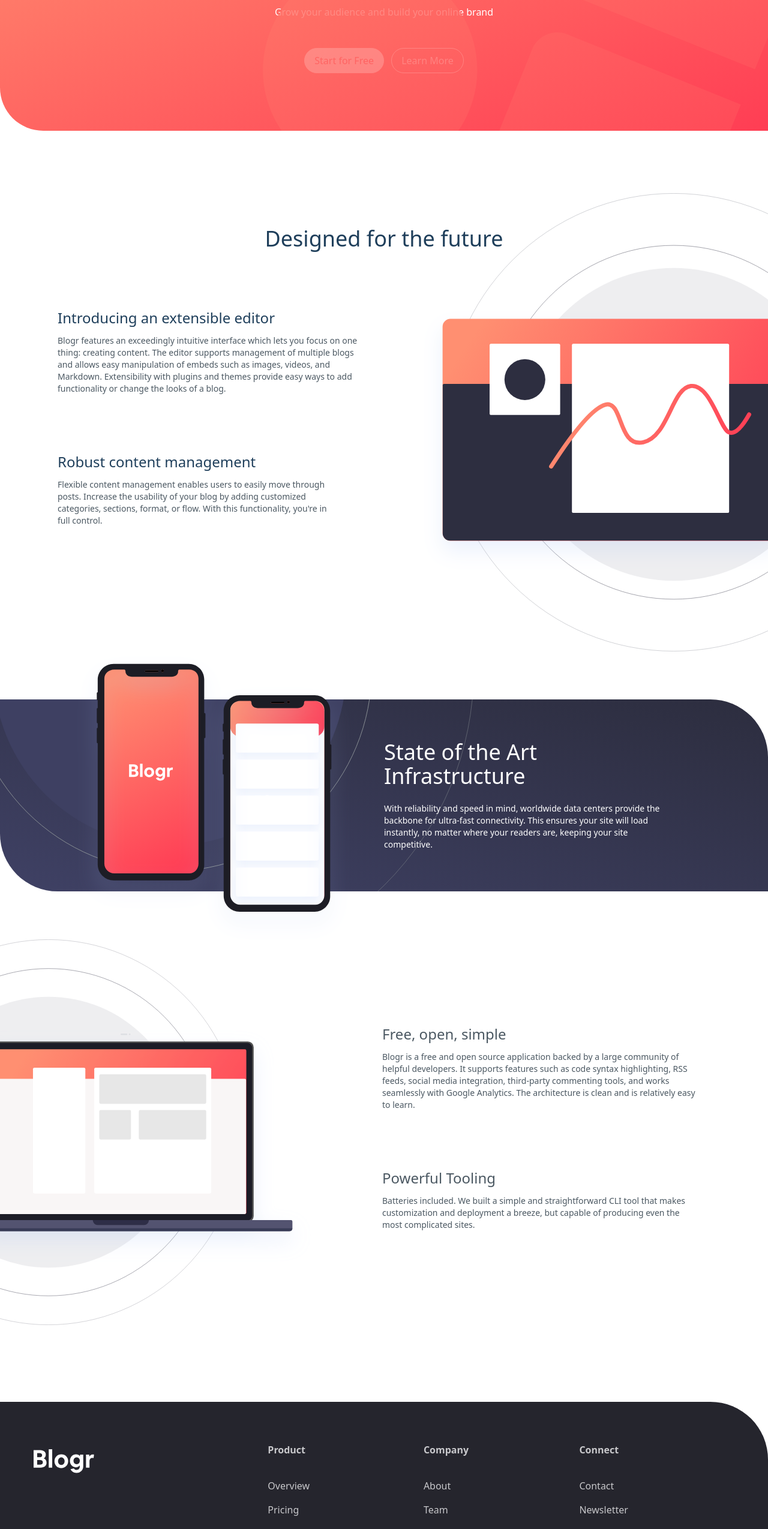
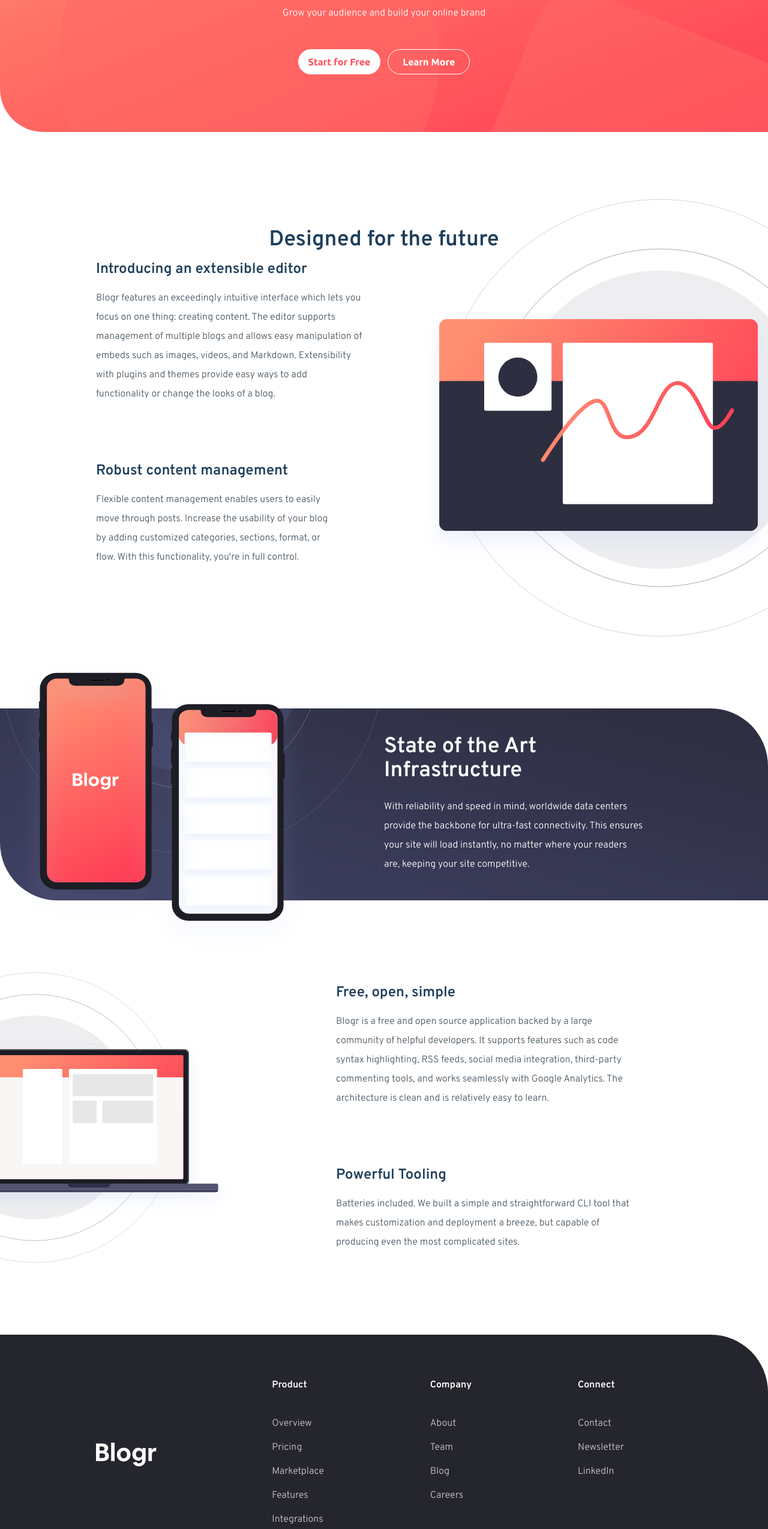
Before and after one commit to MomenAbdelwadoud/Blogr-landing-page, a website: page index.html in a window 1280 px wide. Shown: the part 240-2789 px from the top of the page at 60% size. Drawn offline with Linux system fonts and the light colour scheme.

Commit message:
Finished Desktop & Mobile static page

```diff
--- a/index.html
+++ b/index.html
@@ -2,30 +2,26 @@
 <html lang="en">
 
 <head>
-  <meta charset="UTF-8">
-  <meta name="viewport" content="width=device-width, initial-scale=1.0">
-  <!-- displays site properly based on user's device -->
-
+  <meta charset="UTF-8" />
+  <meta http-equiv="X-UA-Compatible" content="IE=edge" />
+  <meta name="viewport" content="width=device-width, initial-scale=1.0" />
   <link rel="icon" type="image/png" sizes="32x32" href="./images/favicon-32x32.png">
   <link rel="stylesheet" href="/styles.css">
 
   <title>Blogr</title>
 </head>
 
-<body>
+<body class="">
   <!--Main Container-->
   <div
-    class=" overflow-hidden relative  text-white bg-gradient-to-br from-grad-nav100 to-grad-nav200 px-32 py-8 pb-24 rounded-bl-4xl bg-auto bg-center mb-40">
+    class=" overflow-hidden relative  text-white bg-gradient-to-br from-grad-nav100 to-grad-nav200 px-6 lg:px-32 py-8 pb-24 rounded-bl-4xl bg-auto bg-center mb-40 font-overpass">
     <!-- Top area -->
-    <div class="absolute h-full w-[90rem] -z-10 top-[-30rem]">
-      <img src="/images/bg-pattern-intro-desktop.svg" class="opacity-80 relative -top-[70rem] left-10" alt="">
-      <!--Can't send it to back-->
-    </div>
-    <nav class="z-10 flex justify-between text-sm mb-28">
+    <nav class="relative z-10 flex justify-between text-base mb-28">
       <!-- navbar -->
-      <div class="flex items-center">
-        <img src="/images/logo.svg" alt="Logo">
-        <ul class="flex ml-14">
+      <div class="flex items-center justify-between lg:justify-start w-full">
+        <img class="float-left" src="/images/logo.svg" alt="Logo">
+        <img src="/images/icon-hamburger.svg" class="lg:hidden cursor-pointer" alt="">
+        <ul class="lg:flex ml-8 text-sm hidden ">
           <li class="flex items-baseline ml-6">
             <p class="mr-2">Product</p> <img src="/images/icon-arrow-light.svg" alt="">
           </li>
@@ -37,59 +33,71 @@
           </li>
         </ul>
       </div>
-      <div class="flex">
+      <div class="hidden lg:flex font-ubuntu font-medium w-full justify-end">
         <div class="px-8 py-2 cursor-pointer">Login</div>
         <div class="px-8 py-2 border rounded-3xl border-white cursor-pointer bg-white text-primary-cta">Sign Up
         </div>
       </div>
     </nav>
-    <header class="z-10 flex items-center gap-4 flex-col">
+    <header class="relative z-10 flex items-center gap-4 flex-col text-center">
       <!--Heading-->
-      <h1 class="text-5xl"> A modern publishing platform</h1>
+      <h1 class="text-5xl font-semibold "> A modern publishing platform</h1>
       <p>Grow your audience and build your online brand
       </p>
-      <div class="mt-8">
-        <Button class="border border-white rounded-full px-4 py-2 bg-white text-primary-cta mr-2">Start for
+      <div class="mt-8 font-ubuntu font-bold">
+        <Button class="border border-white rounded-full px-4 py-2 bg-white text-primary-cta mr-2 font-bold ">Start
+          for
           Free</Button>
-        <Button class="border border-white rounded-full px-4 py-2 ">Learn More</Button>
+        <Button class="border border-white rounded-full px-6 py-2 font-bold">Learn More</Button>
       </div>
     </header>
+    <div class="absolute hidden lg:block top-[-150%] left-[-10%] h-full w-[200%]">
+      <img src="/images/bg-pattern-intro-desktop.svg" class="relative top-[-100%] left-[-10%] w-full" alt="">
+    </div>
   </div>
-  <main class="flex flex-col items-center text-neutral-body">
+  <main class="flex flex-col items-center justify-center text-neutral-body w-full font-overpass leading-10">
     <!--Start of content-->
-    <h2 class="text-4xl -mb-24 text-primary-headings">Designed for the future</h2>
-    <div class="flex items-center justify-between overflow-hidden mb-20">
-      <div class="ml-24 w-1/2 pr-24">
+    <h2 class="text-2xl lg:text-4xl text-primary-headings font-semibold lg:-mb-32">Designed for the future</h2>
+    <div
+      class="px-10 flex flex-col-reverse lg:flex-row lg:items-center lg:justify-between overflow-hidden mb-52 lg:mb-20 w-full text-center lg:text-left">
+      <div class="lg:pl-10 lg:ml-20 lg:w-1/2 lg:pr-24">
         <section class="mb-24">
-          <h4 class="text-primary-headings text-2xl mb-3"> Introducing an extensible editor </h4>
-          <p class="text-sm">Blogr features an exceedingly intuitive interface which lets you focus on one thing:
+          <h4 class="text-primary-headings text-2xl mb-4 font-semibold"> Introducing an extensible editor </h4>
+          <p class="text-base leading-8">Blogr features an exceedingly intuitive interface which lets you focus on one
+            thing:
             creating content.
             The editor supports management of multiple blogs and allows easy manipulation of embeds such as images,
             videos, and Markdown. Extensibility with plugins and themes provide easy ways to add functionality or
             change the looks of a blog.</p>
         </section>
-        <section class="mb-4 mr-10">
-          <h4 class="text-primary-headings text-2xl mb-3"> Robust content management </h4>
-          <p class="text-sm">Flexible content management enables users to easily move through posts. Increase the
+        <section class="mb-4 lg:mr-10">
+          <h3 class="text-primary-headings text-2xl mb-4 font-semibold"> Robust content management </h3>
+          <p class="text-base leading-8">Flexible content management enables users to easily move through posts.
+            Increase the
             usability of your blog by adding customized categories, sections, format, or flow. With this
             functionality, you're in full control.</p>
         </section>
       </div>
-      <div class="w-2/3 -mr-56 float-right ">
+      <div class="w-[130%] lg:w-2/3 lg:-mr-56 flex lg:justify-end my-10">
         <!-- Cool Design -->
-        <img class="" src="/images/illustration-editor-desktop.svg" alt="">
+        <img src="/images/illustration-editor-mobile.svg" alt="" class="lg:hidden relative -left-10">
+        <img class="hidden lg:block" src="/images/illustration-editor-desktop.svg" alt="">
       </div>
     </div>
     <div
-      class="mb-20 flex justify-between items-center h-80 rounded-tr-5xl rounded-bl-5xl relative bg-gradient-to-bl from-grad-body100 to-grad-body200 text-white">
+      class="lg:w-full mb-20 flex flex-col lg:flex-row lg:justify-between lg:items-center lg:h-80 rounded-tr-5xl rounded-bl-5xl relative bg-gradient-to-bl from-grad-body100 to-grad-body200 text-white text-center lg:text-left py-14 px-10">
       <!-- Purple div -->
-      <div class="-z-10 absolute w-[65rem] h-full left-0 top-0 overflow-hidden">
-        <img class="relative -left-56 top-[-35rem]" src=" /images/bg-pattern-circles.svg" alt="">
+      <div class="-z-10 absolute lg:w-[65rem] lg:h-full left-0 lg:top-0 overflow-hidden -mt-16 lg:mt-0">
+        <img class="relative w-[40rem] top-[-10rem] lg:left-0 lg:top-[-25rem]" src=" /images/bg-pattern-circles.svg"
+          alt="">
       </div>
-      <img class="relative top-1 left-32 h-[30rem]" src="/images/illustration-phones.svg" alt="2 Phones">
-      <section class="pl-10 mr-10 w-1/2 pr-32 z-10">
-        <h4 class="text-4xl mb-6">State of the Art Infrastructure</h4>
-        <p class="text-sm">With reliability and speed in mind, worldwide data centers provide the backbone for
+      <img
+        class="absolute max-h-96 lg:max-h-[30rem] lg:relative top-[-11rem] -z-10 left-[-0.6rem] lg:top-1  w-[40rem] lg:w-[30rem] lg:h-[30rem]"
+        src="/images/illustration-phones.svg" alt="2 Phones">
+      <section class="lg:pl-10 lg:mr-10 lg:w-1/2 lg:pr-32 z-10 mt-40 lg:mt-0">
+        <h3 class="text-4xl mb-6 font-semibold">State of the Art Infrastructure</h3>
+        <p class="text-base leading-8">With reliability and speed in mind, worldwide data centers provide the backbone
+          for
           ultra-fast
           connectivity. This ensures your site will load instantly, no matter where your readers are, keeping your
           site competitive.
@@ -97,24 +105,28 @@
       </section>
     </div>
 
-    <div class="flex justify-between items-center overflow-hidden mb-32">
+    <div
+      class="px-10 flex flex-col lg:flex-row lg:items-center lg:justify-between overflow-hidden mb-52 lg:mb-20 w-full text-center lg:text-left">
       <!-- Laptop Part -->
-      <div class="w-2/3 -ml-60 ">
-        <img src="/images/illustration-laptop-desktop.svg" alt="">
+      <div class="w-[140%] flex lg:w-1/2 lg:-ml-56 lg:justify-end my-10">
+        <!-- Cool Design -->
+        <img src="/images/illustration-laptop-mobile.svg" alt="" class="lg:hidden relative -left-10">
+        <img class="hidden lg:block" src="/images/illustration-laptop-desktop.svg" alt="">
       </div>
-      <div class="ml-20 w-1/2 pr-20 mr-10">
+      <div class="lg:mr-20 lg:w-1/2 lg:pr-24">
         <section class="mb-24">
-          <h3 class="text-2xl mb-3">Free, open, simple</h3>
-          <p class="text-sm">Blogr is a free and open source application backed by a large community of helpful
+          <h3 class="text-2xl mb-4 font-semibold text-primary-headings">Free, open, simple</h3>
+          <p class="text-base leading-8">Blogr is a free and open source application backed by a large community of
+            helpful
             developers. It
             supports
             features such as code syntax highlighting, RSS feeds, social media integration, third-party commenting
             tools,
             and works seamlessly with Google Analytics. The architecture is clean and is relatively easy to learn.</p>
         </section>
-        <section class="mb-4">
-          <h3 class="text-2xl mb-3">Powerful Tooling</h3>
-          <p class="text-sm"> Batteries included. We built a simple and straightforward CLI tool that makes
+        <section class="">
+          <h3 class="text-2xl mb-4 font-semibold text-primary-headings">Powerful Tooling</h3>
+          <p class="text-base leading-8"> Batteries included. We built a simple and straightforward CLI tool that makes
             customization and
             deployment a breeze,
             but capable of producing even the most complicated sites.</p>
@@ -122,45 +134,33 @@
       </div>
     </div>
     <footer
-      class="flex justify-around bg-neutral-footerbg text-neutral-footer w-full rounded-tr-5xl py-10 px-14 items-baseline">
+      class="flex flex-col lg:flex-row justify-center lg:justify-around bg-neutral-footerbg text-neutral-footer w-full rounded-tr-5xl py-16 px-40 lg:items-center">
       <!-- Footer -->
-      <div class="w-1/3">
+      <div class="w-56 lg:w-1/3 top-6 relative mb-20 -left-6 lg:left-0">
         <img src="/images/logo.svg" alt="">
       </div>
-      <div class="w-2/3">
-        <table class="w-full table-fixed">
-          <thead class="h-20">
-            <tr class="text-left">
-              <th>Product</th>
-              <th>Company</th>
-              <th>Connect</th>
-            </tr>
-          </thead>
-          <tbody>
-            <tr>
-              <td>Overview</td>
-              <td>About</td>
-              <td>Contact</td>
-            </tr>
-            <tr>
-              <td>Pricing</td>
-              <td>Team</td>
-              <td>Newsletter</td>
-            </tr>
-            <tr>
-              <td>Marketplace</td>
-              <td>Blog</td>
-              <td>LinkedIn</td>
-            </tr>
-            <tr>
-              <td>Features</td>
-              <td>Careers</td>
-            </tr>
-            <tr>
-              <td>Integrations</td>
-            </tr>
-          </tbody>
-        </table>
+      <div class="w-2/3 lg:flex justify-between mr-20">
+        <section class="mb-10 flex flex-col items-center lg:block">
+          <div class="mb-6 font-bold text-white">Product</div>
+          <div>Overview</div>
+          <div>Pricing</div>
+          <div>Marketplace</div>
+          <div>Features</div>
+          <div>Integrations</div>
+        </section>
+        <section class="mb-10 flex flex-col items-center lg:block">
+          <div class="mb-6 font-bold text-white">Company</div>
+          <div>About</div>
+          <div>Team</div>
+          <div>Blog</div>
+          <div>Careers</div>
+        </section>
+        <section class="mb-10 flex flex-col items-center lg:block">
+          <div class="mb-6 font-bold text-white">Connect</div>
+          <div>Contact</div>
+          <div>Newsletter</div>
+          <div>LinkedIn</div>
+        </section>
       </div>
     </footer>
   </main>
--- a/src/input.css
+++ b/src/input.css
@@ -5,5 +5,5 @@
 @tailwind utilities;
 
 tr {
-  height: 2.5rem;
+  height: 2.25rem;
 }
--- a/tailwind.config.js
+++ b/tailwind.config.js
@@ -30,6 +30,10 @@
         "4xl": "4.5rem",
         "5xl": "6rem",
       },
+      backgroundImage: {
+        headerbg:
+          "linear-gradient(to left top,hsl(353, 100%, 62%,10%),hsl(13, 100%, 72%,10%)),url('/images/bg-pattern-intro-desktop.svg')",
+      },
     },
   },
   plugins: [require("tailwindcss"), require("autoprefixer")],
```
Also changed, not shown: styles.css.
